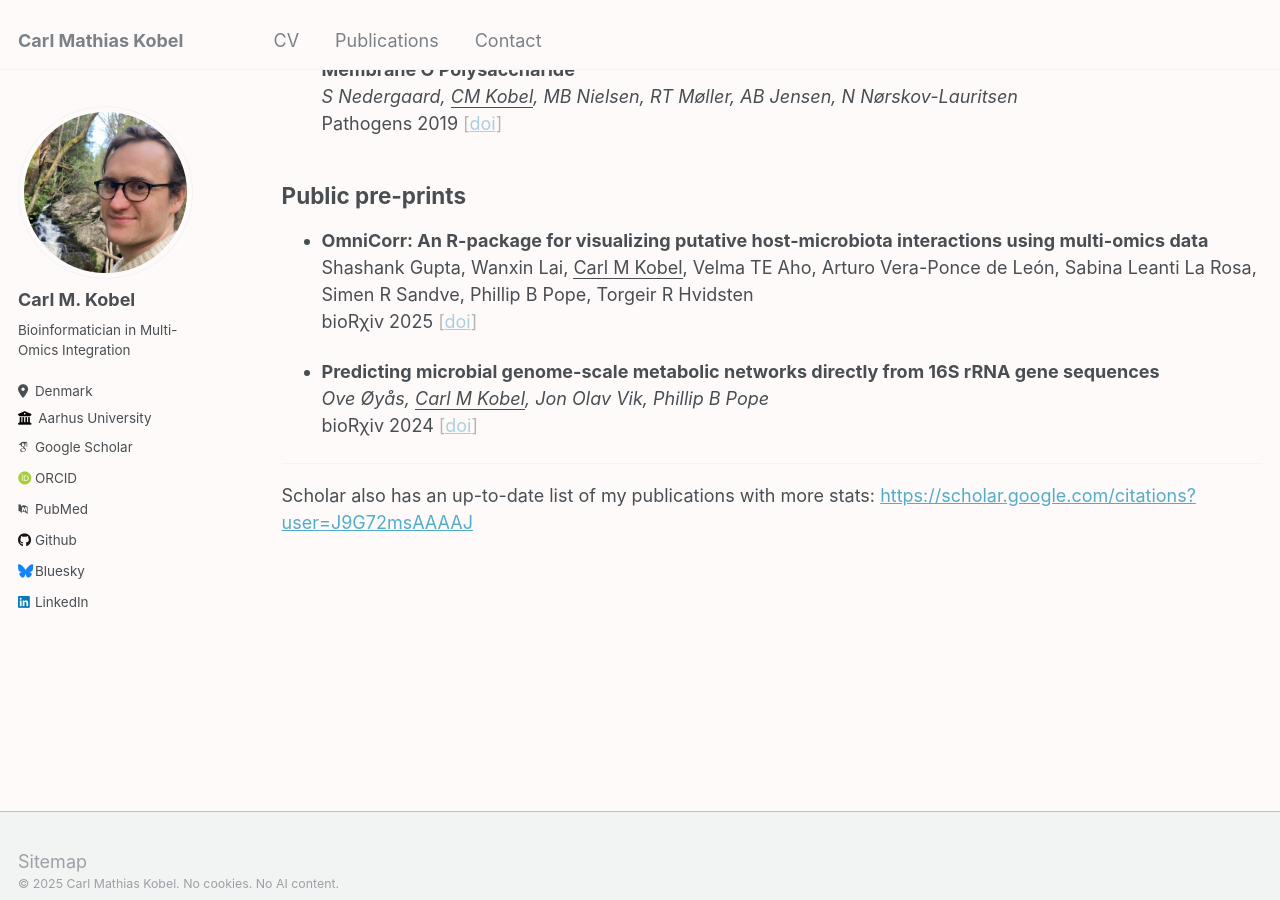
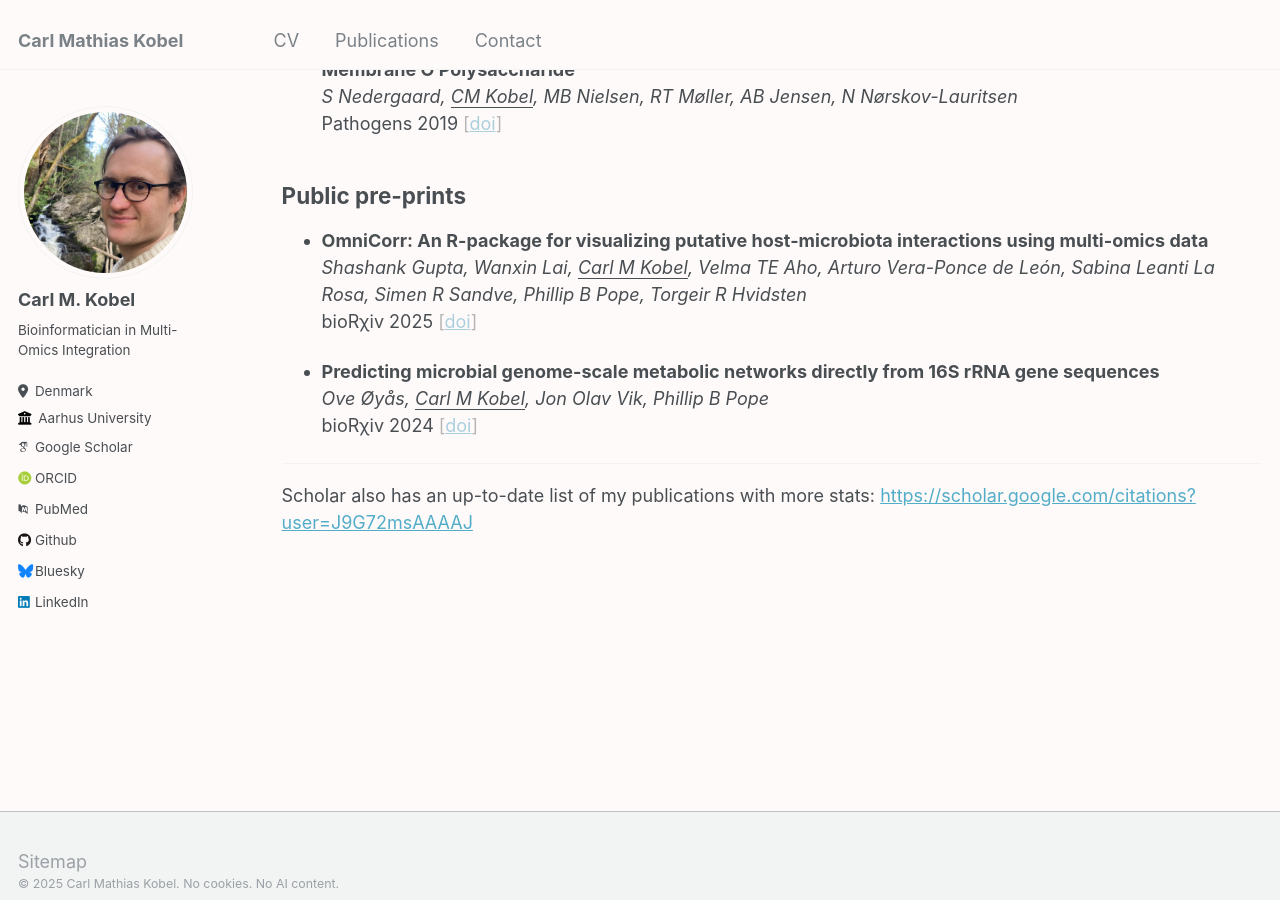
Before and after one commit to cmkobel/cmkobel.github.io, a Jekyll site: the page built from _pages/publications.md, in a window 1280 px wide and 900 px high, scrolled down 1745 px. Built offline with Jekyll 4.4.1, drawn with Linux system fonts in a browser that asks for light colours; some web fonts are replaced.

```diff
--- a/_pages/publications.md
+++ b/_pages/publications.md
@@ -67,7 +67,7 @@ Sorted by newest first. My name or the unit representing my name is <ins>underli
 ## Public pre-prints
 
   - **OmniCorr: An R-package for visualizing putative host-microbiota interactions using multi-omics data**
-    Shashank Gupta, Wanxin Lai, <ins>Carl M Kobel</ins>, Velma TE Aho, Arturo Vera-Ponce de León, Sabina Leanti La Rosa, Simen R Sandve, Phillip B Pope, Torgeir R Hvidsten
+    _Shashank Gupta, Wanxin Lai, <ins>Carl M Kobel</ins>, Velma TE Aho, Arturo Vera-Ponce de León, Sabina Leanti La Rosa, Simen R Sandve, Phillip B Pope, Torgeir R Hvidsten_
     bioRχiv 2025 <span class="shaded">[[doi](https://doi.org/10.1101/2025.07.01.662509)]</span>
 
   - **Predicting microbial genome-scale metabolic networks directly from 16S rRNA gene sequences**
```
